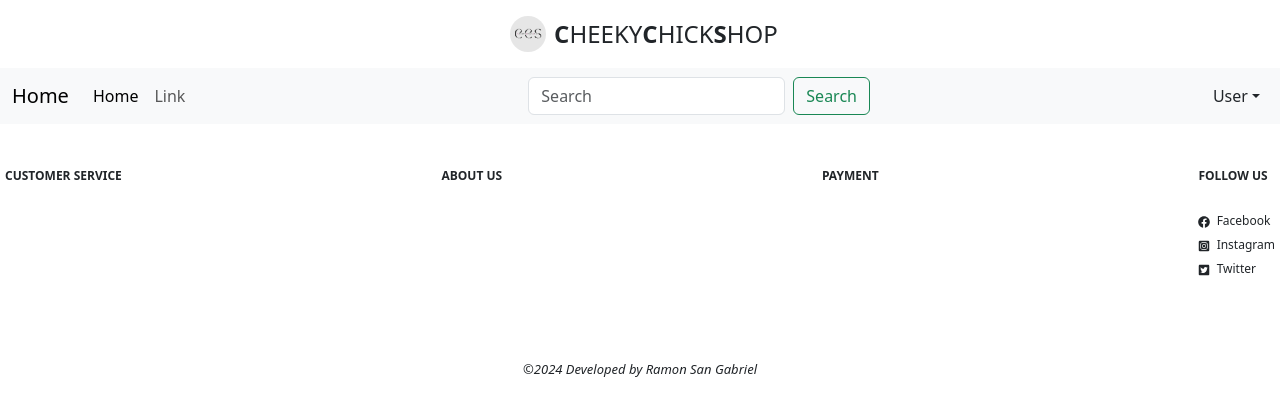
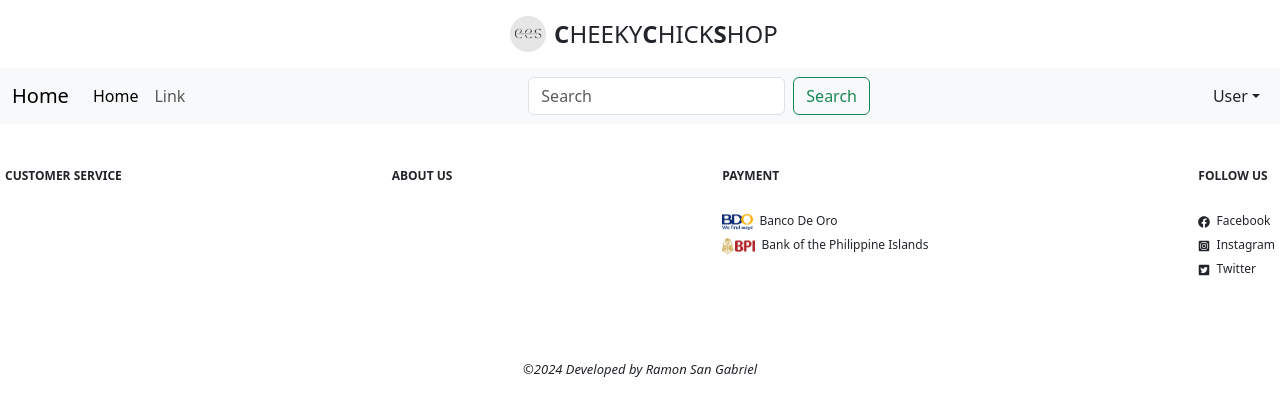
Before and after one commit to RamonSanGabriel/product-website, a React (Vite) app in the folder product-website/: page / in a window 1280 px wide. Shown: the top 416 px of the page. Built offline with nearby package versions, Linux system fonts and the light colour scheme.

Commit message:
payment logo

```diff
--- a/product-website/src/components/Information/Payment/Payment.jsx
+++ b/product-website/src/components/Information/Payment/Payment.jsx
@@ -1,9 +1,25 @@
-import React from 'react';
+import css from './Payment.module.css';
+import bdo from '../../../images/bdoLogo.png';
+import bpi from '../../../images/bpi.png';
 
 const Payment = () => {
   return (
     <div>
       <h6>Payment</h6>
+      <ul>
+        <li className={css.socialMedia}>
+          <span>
+            <img className={css.paymentLogo} src={bdo} alt="" />
+            &nbsp; <p>Banco De Oro</p>
+          </span>
+        </li>
+        <li className={css.socialMedia}>
+          <span>
+            <img className={css.paymentLogo} src={bpi} alt="" />
+            &nbsp; <p>Bank of the Philippine Islands</p>
+          </span>
+        </li>
+      </ul>
     </div>
   );
 };
--- /dev/null
+++ b/product-website/src/components/Information/Payment/Payment.module.css
@@ -0,0 +1,17 @@
+span {
+  font-size: 0.75rem;
+}
+.socialMedia {
+  cursor: pointer;
+
+  & p {
+    display: inline;
+  }
+  &:hover p {
+    color: hsl(10, 85%, 55%);
+  }
+}
+
+.paymentLogo {
+  height: 1rem;
+}
```
Also changed, not shown: product-website/src/images/bdoLogo.png (added), product-website/src/images/bpi.png (added).
